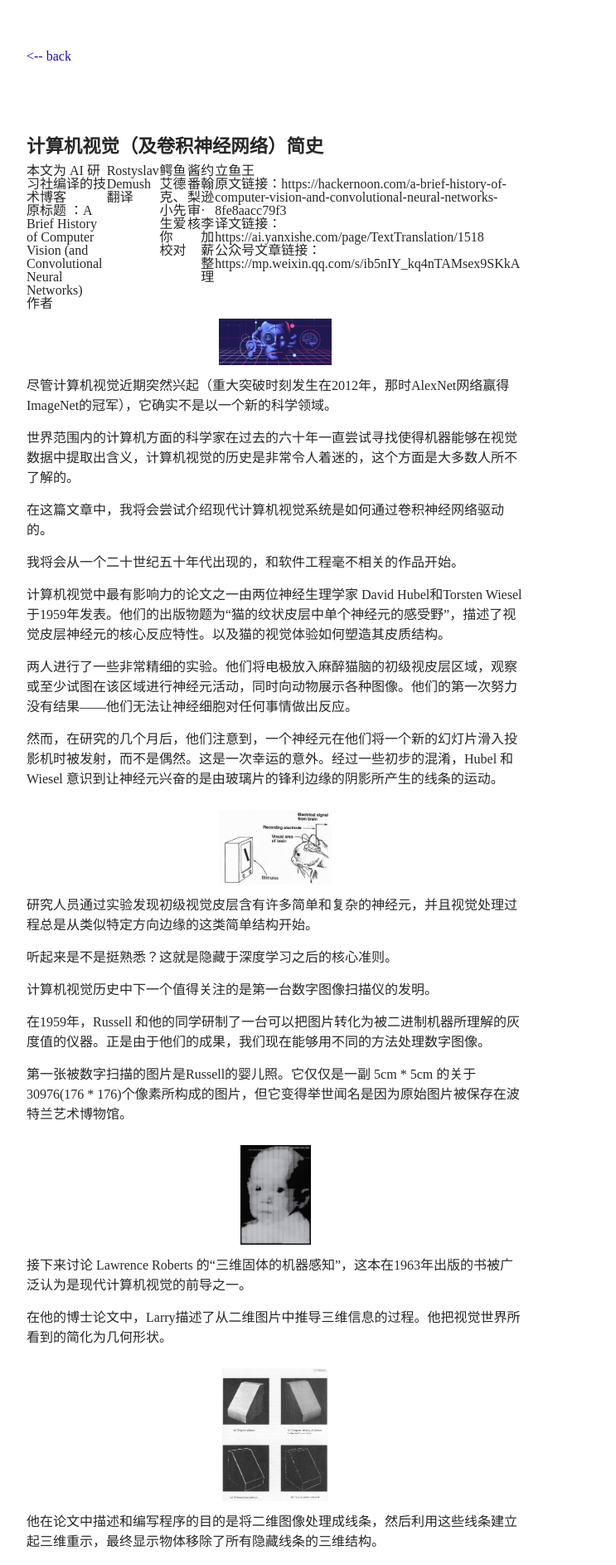
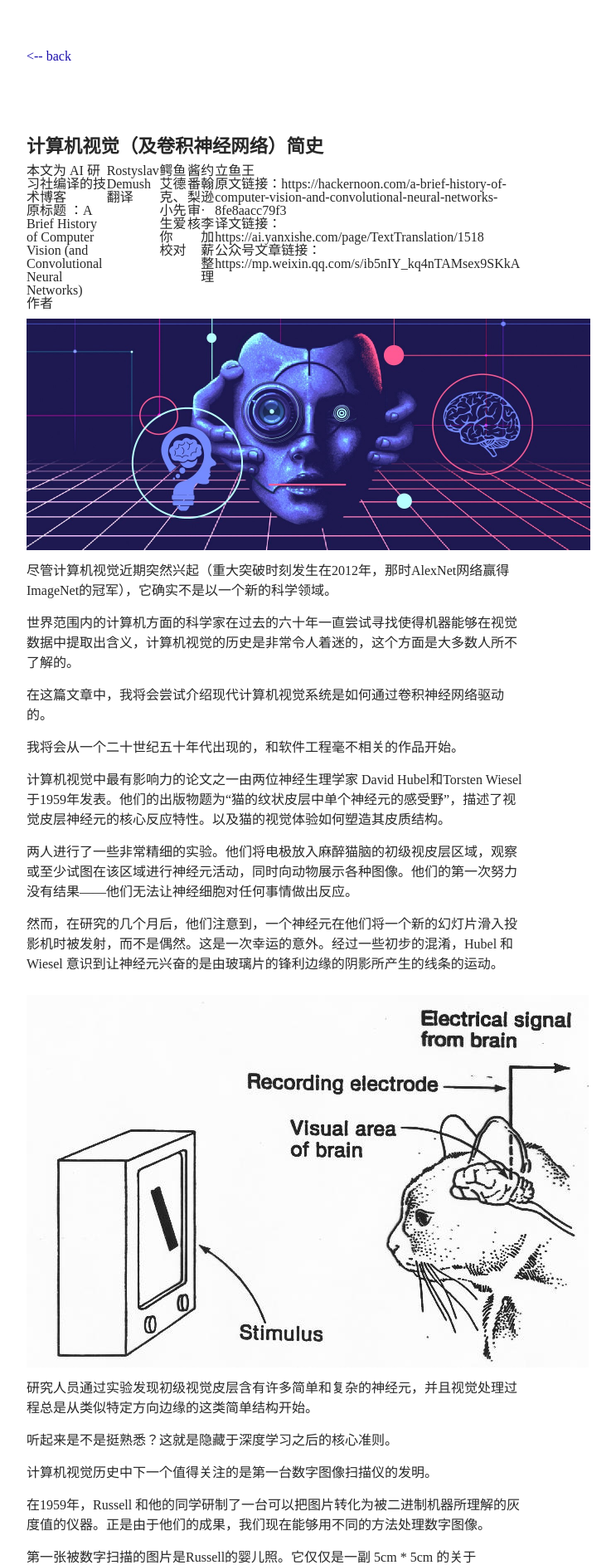
Before and after one commit to maicoder/blog, a Jekyll site: the page built from note/计算机视觉(及卷积神经网络)简史.md, in a window 1280 px wide. Shown: the top 1886 px of the page at 83% size, without its empty margins (308-1051 px from the left). Built offline with Jekyll 4.4.1, drawn with Linux system fonts in a browser that asks for light colours; some web fonts are replaced; our own code applies the rules of GitHub Pages for plain Markdown files.

Commit message:
Update 计算机视觉(及卷积神经网络)简史.md

```diff
--- a/note/计算机视觉(及卷积神经网络)简史.md
+++ b/note/计算机视觉(及卷积神经网络)简史.md
@@ -7,7 +7,7 @@ layout: note
 > 本文为 AI 研习社编译的技术博客<br>原标题 ：A Brief History of Computer Vision (and Convolutional Neural Networks)<br>作者 | Rostyslav Demush<br>翻译 | 鳄鱼艾德克、小先生爱你 <br>校对 | 酱番梨<br>审核 | 约翰逊·李加薪<br>整理 | 立鱼王<br>原文链接：https://hackernoon.com/a-brief-history-of-computer-vision-and-convolutional-neural-networks-8fe8aacc79f3 <br>译文链接：https://ai.yanxishe.com/page/TextTranslation/1518 <br>公众号文章链接：https://mp.weixin.qq.com/s/ib5nIY_kq4nTAMsex9SKkA
 
 <div align="center">
-    <img width="136" heigh="56" src="./img/visionhistory/visionhistory1.jpeg"  />
+    <img width="680" heigh="279" src="./img/visionhistory/visionhistory1.jpeg"  />
 </div>
 
 尽管计算机视觉近期突然兴起（重大突破时刻发生在2012年，那时AlexNet网络赢得ImageNet的冠军），它确实不是以一个新的科学领域。
@@ -27,7 +27,7 @@ layout: note
 然而，在研究的几个月后，他们注意到，一个神经元在他们将一个新的幻灯片滑入投影机时被发射，而不是偶然。这是一次幸运的意外。经过一些初步的混淆，Hubel 和 Wiesel 意识到让神经元兴奋的是由玻璃片的锋利边缘的阴影所产生的线条的运动。
 
 <div align="center">
-    <img width="136" height="90" src="./img/visionhistory/hubel-experiment.jpg" alt="https://goodpsychology.wordpress.com/2013/03/13/235/" />
+    <img src="./img/visionhistory/hubel-experiment.jpg" alt="https://goodpsychology.wordpress.com/2013/03/13/235/" />
 </div>
 
 研究人员通过实验发现初级视觉皮层含有许多简单和复杂的神经元，并且视觉处理过程总是从类似特定方向边缘的这类简单结构开始。
@@ -41,7 +41,7 @@ layout: note
 第一张被数字扫描的图片是Russell的婴儿照。它仅仅是一副 5cm * 5cm 的关于 30976(176 * 176)个像素所构成的图片，但它变得举世闻名是因为原始图片被保存在波特兰艺术博物馆。
 
 <div align="center">
-    <img width="85" height="120" src="./img/visionhistory/visionhistory3.jpg" alt="https://www.engadget.com/2010/06/30/russell-kirsch-helped-create-them-now-he-wants-to-kill-square-p/" />
+    <img src="./img/visionhistory/visionhistory3.jpg" alt="https://www.engadget.com/2010/06/30/russell-kirsch-helped-create-them-now-he-wants-to-kill-square-p/" />
 </div>
 
 接下来讨论 Lawrence Roberts 的“三维固体的机器感知”，这本在1963年出版的书被广泛认为是现代计算机视觉的前导之一。
@@ -49,7 +49,7 @@ layout: note
 在他的博士论文中，Larry描述了从二维图片中推导三维信息的过程。他把视觉世界所看到的简化为几何形状。
 
 <div align="center">
-    <img width="128" height="160" src="./img/visionhistory/mach-per-fig2.jpg" alt="http://www.packet.cc/files/mach-per-3D-solids.html" />
+    <img src="./img/visionhistory/mach-per-fig2.jpg" alt="http://www.packet.cc/files/mach-per-3D-solids.html" />
 </div>
 
 他在论文中描述和编写程序的目的是将二维图像处理成线条，然后利用这些线条建立起三维重示，最终显示物体移除了所有隐藏线条的三维结构。
```
